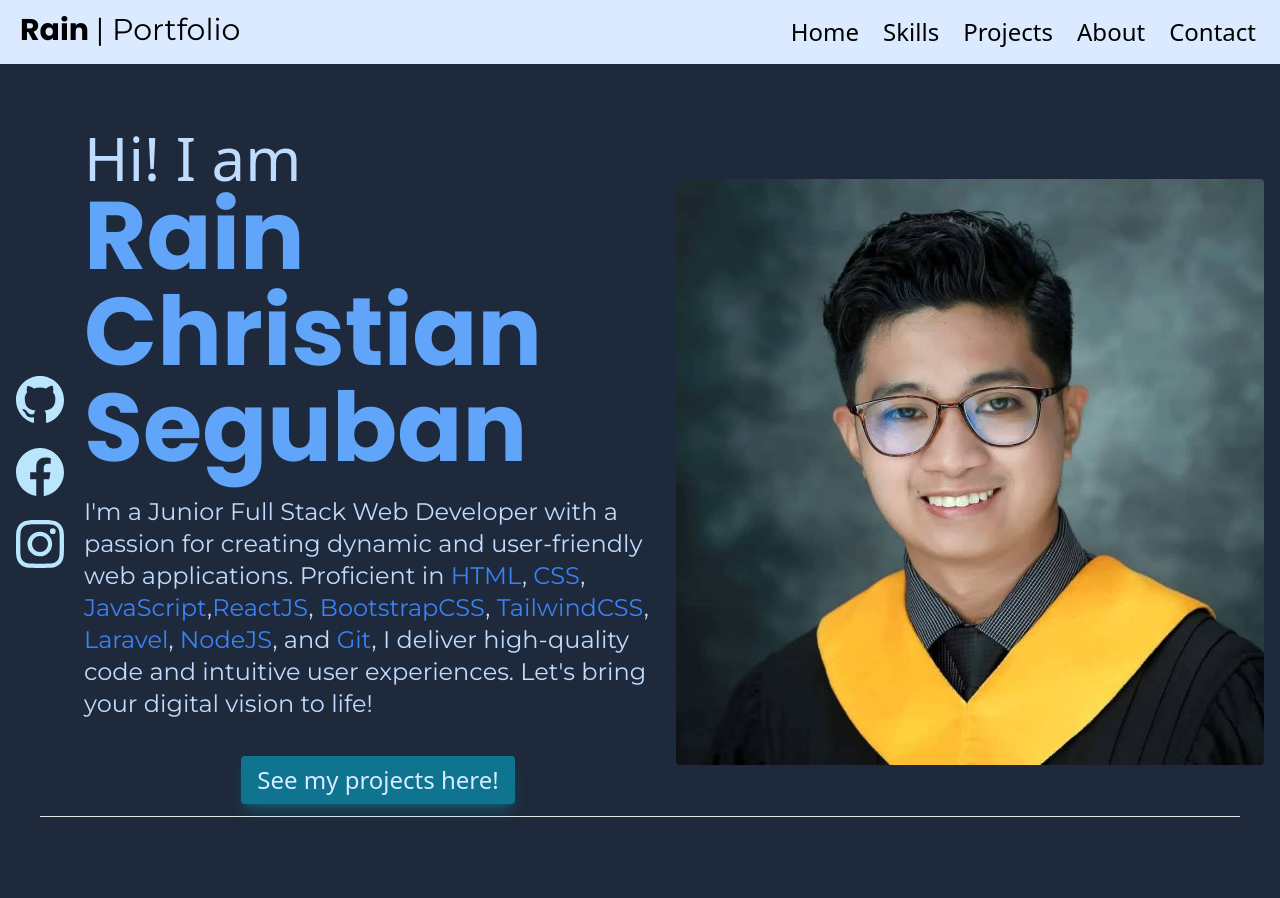
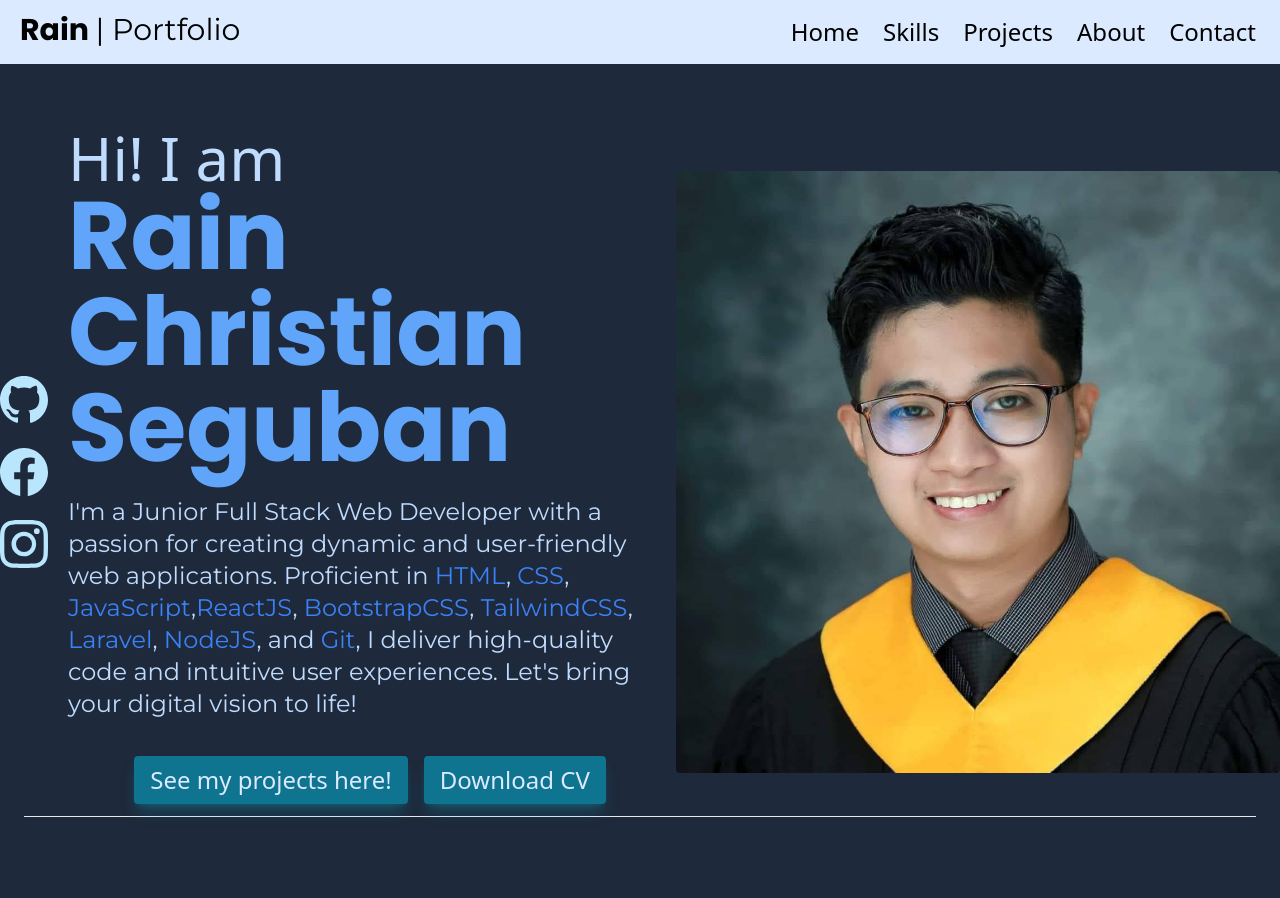
Before and after one commit to R8nDr0p/Rain_Portfolio, a React (Vite) app: page / in a window 1280 px wide. Shown: the top 898 px of the page. Built offline with nearby package versions, Linux system fonts and the light colour scheme.

Commit message:
added new cv download and also my kodego certificate on about and the hero section

```diff
--- a/src/components/About.jsx
+++ b/src/components/About.jsx
@@ -1,5 +1,5 @@
 import React from "react";
-
+import resume from "../assets/Copy of Resume Template.pdf"
 const About = () => {
   return (
     <section id="about-section" className="bg-slate-800 pt-20">
@@ -23,7 +23,7 @@ const About = () => {
               willing to learn new things.
             </p>
             <br />
-            <p className="text-center text-4xl text-blue-300">
+            <p className="text-center text-4xl text-blue-300 font-bold">
               <span className="text-8xl text-teal-500">"</span>I see myself not
               through past achievements, but through future aspirations. I value
               personality over taught skills. I embrace learning, pushing my
@@ -37,6 +37,21 @@ const About = () => {
               innovation with functionality
               <span className="text-8xl text-teal-500">"</span>
             </p>
+            <div className="m-3 flex justify-center space-x-2">
+              <a
+                href={resume}
+                download
+                className=" btn my-3 py-2 px-4 rounded text-2xl text-blue-100 bg-cyan-700 shadow-lg shadow-cyan-500/25 hover:text-white hover:shadow-cyan-500/100 hover:scale-125 transition duration-200"
+              >
+                Download CV
+              </a>
+              <a
+                href="https://assets.kodego.ph/public/isa/b52goDyLX1HtOoCIWcKA7FkmdTxrvWYXETtXojZi.pdf"
+                className=" btn my-3 py-2 px-4 rounded text-2xl text-blue-100 bg-cyan-700 shadow-lg shadow-cyan-500/25 hover:text-white hover:shadow-cyan-500/100 hover:scale-125 transition duration-200"
+              >
+                View Certificate
+              </a>
+            </div>
           </div>
           <hr className="mx-6" />
         </div>
--- a/src/components/Hero.jsx
+++ b/src/components/Hero.jsx
@@ -4,8 +4,8 @@ import { BsGithub, BsFacebook, BsInstagram } from "react-icons/bs";
 function Hero() {
   return (
     <>
-      <section id="hero-section" className="bg-slate-800 pt-12">
-        <div className="container mx-auto p-4">
+      <section id="hero-section" className="bg-slate-800 pt-16">
+        <div className="container mx-auto">
           <div className="row flex flex-col-reverse flex-wrap items-center justify-center sm:flex-nowrap sm:flex-row gap-1 ">
             {/* Social Media */}
             <div className="col flex-1">
@@ -48,9 +48,12 @@ function Hero() {
                   your digital vision to life!
                 </p>
                 <br />
-                <div className="flex justify-center">
-                  <a className="btn my-3 py-2 px-4 rounded text-2xl text-blue-100 bg-cyan-700 shadow-lg shadow-cyan-500/25 hover:text-white hover:shadow-cyan-500/100 hover:scale-125 transition duration-200">
+                <div className="flex justify-center space-x-4">
+                  <a className="btn my-3 py-2 px-4 rounded text-2xl text-blue-100 bg-cyan-700 shadow-lg shadow-cyan-500/25 hover:text-white hover:shadow-cyan-500/100 hover:scale-125 hover:mx-6 transition duration-200">
                     See my projects here!
+                  </a>
+                  <a className={`btn my-3 py-2 px-4 rounded text-2xl text-blue-100 bg-cyan-700 shadow-lg shadow-cyan-500/25 hover:text-white hover:shadow-cyan-500/100 hover:scale-125 hover:mx-8 transition duration-200`}>
+                    Download CV
                   </a>
                 </div>
               </div>
--- a/src/components/Navbar.jsx
+++ b/src/components/Navbar.jsx
@@ -51,8 +51,7 @@ function Navbar() {
                         return (
                             <li
                                 className="cursor-pointer hover:text-teal-300 hover:bg-slate-800 rounded-md px-1 py-1 hover:scale-105 transition-all duration-150"
-                key={index}
-              >
+                                key={index}>
                                 <ScrollLink
                                     className="text-2xl"
                                     to={link.section}
@@ -89,7 +88,9 @@ function Navbar() {
                             {links.map((link, index) => {
                                 return (
                                     // eslint-disable-next-line react/jsx-key
-                  <li className="py-5 cursor-pointer">
+                                    <li className="py-5 cursor-pointer"
+                                        key={index}
+                                    >
                                         <ScrollLink
                                             className="text-2xl"
                                             to={link.section}
@@ -97,7 +98,6 @@ function Navbar() {
                                             smooth={true}
                                             offset={0}
                                             duration={500}
-                      key={index}
                                         >
                                             {link.name}
                                         </ScrollLink>
```
Lines whose indentation alone changed are shown as unchanged.
